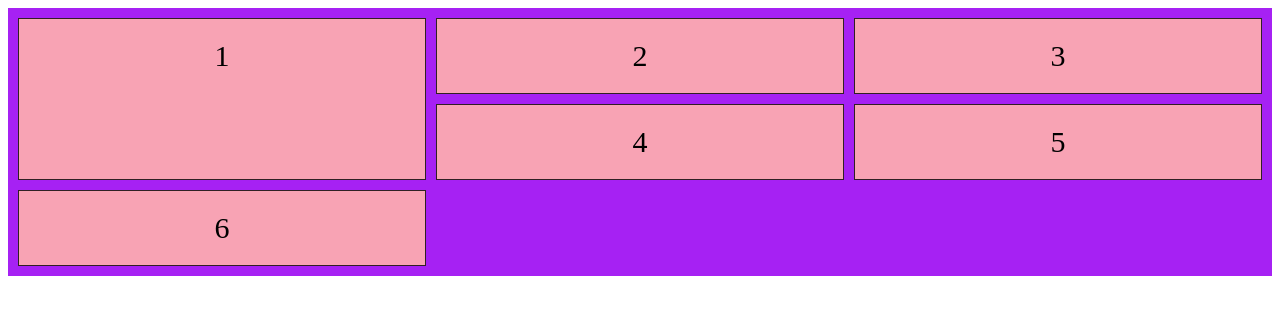
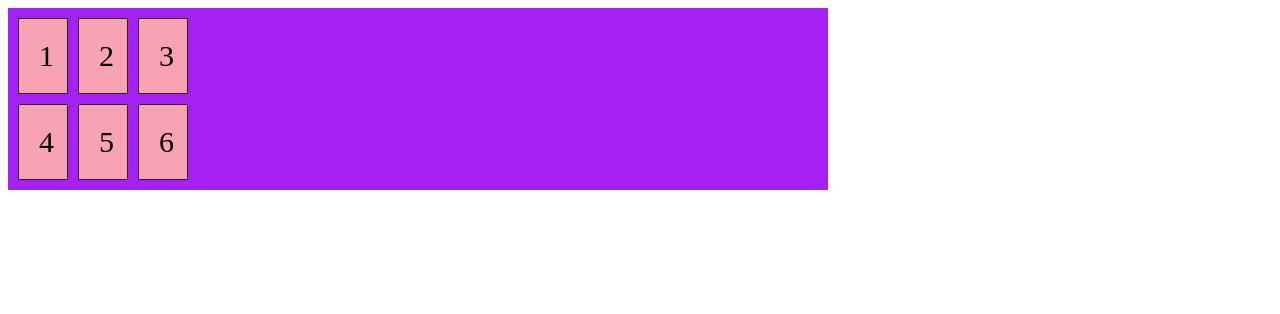
Before and after one commit to fmadihi/grid, a plain HTML site: page index.html in a window 1280 px wide. Drawn offline with Linux system fonts and the light colour scheme.

Commit message:
Update style.css

```diff
--- a/style.css
+++ b/style.css
@@ -13,7 +13,7 @@
     text-align: center;
     background-color: rgb(248, 163, 180);
 }*/
-
+/*
 .container {
     display: grid;
     grid-template-columns: auto auto auto;
@@ -31,3 +31,21 @@
 .item1{
     grid-row:1 / span 2;
 }
+*/
+
+.container {
+    width: 800px;
+    display: grid;
+    justify-content: start;
+    grid-template-columns: 50px 50px 50px ;
+    gap: 10px;
+    background-color: #a621f3;
+    padding: 10px;
+}
+.container>div {
+    border: 1px solid rgba(0, 0, 0, 0.8);
+    padding: 20px;
+    font-size: 30px;
+    text-align: center;
+    background-color: rgb(248, 163, 180);
+}
```
